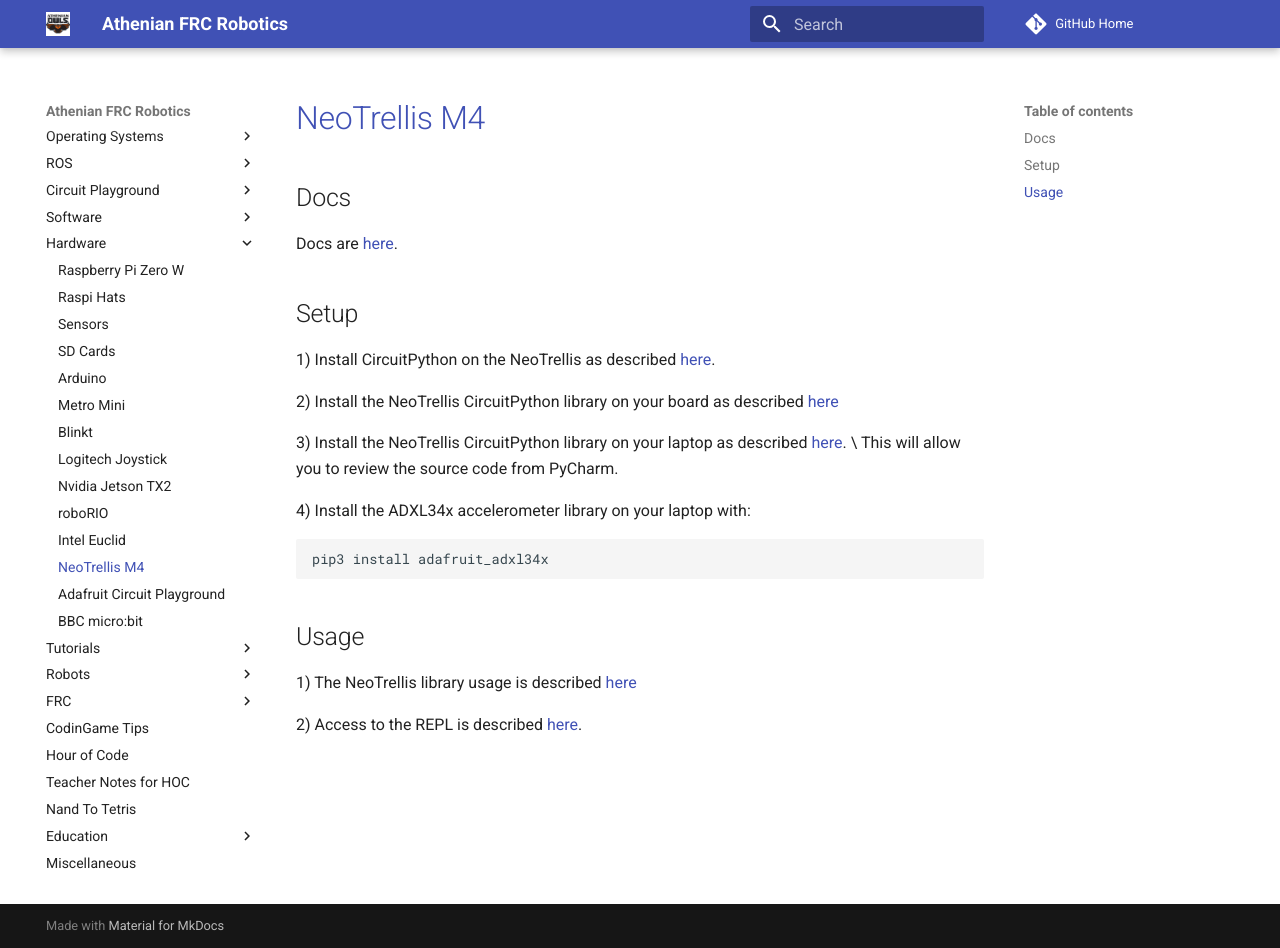
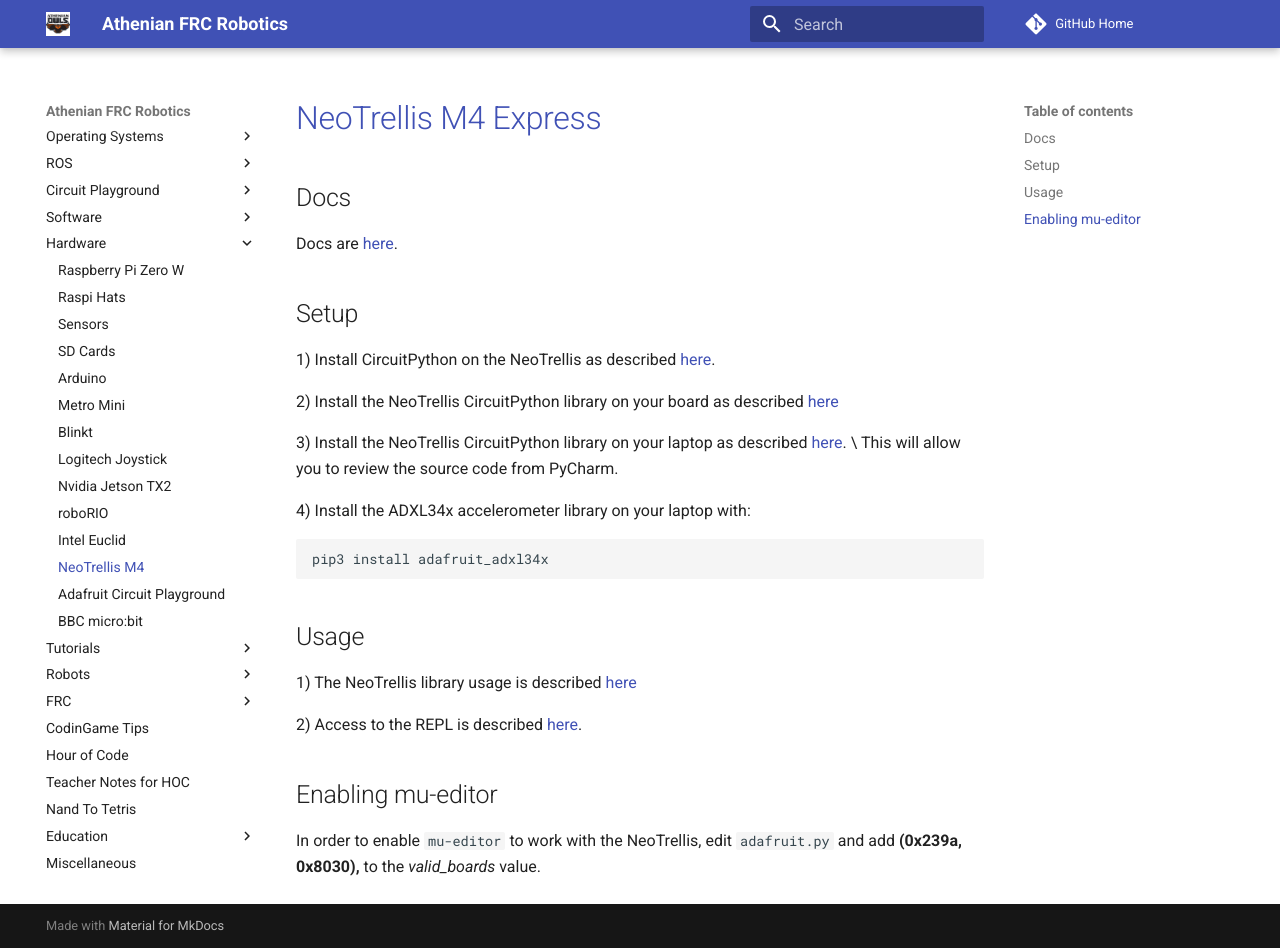
Before and after one commit to athenian-robotics/athenian-robotics-mkdocs, an MkDocs documentation site: the page built from docs/trellis.md, in a window 1280 px wide and 948 px high. Built offline with MkDocs 1.6.1 and Material for MkDocs 9.7.7, drawn with Linux system fonts in a browser that asks for light colours; comment, search, counter and statistics services are not loaded.

Commit message:
Update docs

```diff
--- a/docs/trellis.md
+++ b/docs/trellis.md
@@ -1,4 +1,4 @@
-# [NeoTrellis M4](https://blog.adafruit.com/2018/11/06/adafruit-neotrellis-m4-adafruit-adafruit-circuitpython/)
+# [NeoTrellis M4 Express](https://blog.adafruit.com/2018/11/06/adafruit-neotrellis-m4-adafruit-adafruit-circuitpython/)
 
 ## Docs
 
@@ -25,3 +25,6 @@ pip3 install adafruit_adxl34x
 1) The NeoTrellis library usage is described [here](https://learn.adafruit.com/adafruit-neotrellis-m4/adafruit-circuitpython-trellism4-library)
 
 2) Access to the REPL is described [here](https://learn.adafruit.com/adafruit-neotrellis-m4/advanced-serial-console-on-mac-and-linux).
+
+## Enabling mu-editor
+In order to enable ``mu-editor`` to work with the NeoTrellis, edit `adafruit.py` and add **(0x239a, 0x8030),** to the *valid_boards* value.
```
Also changed, not shown: docs/magni.md (+1 -1 lines).
